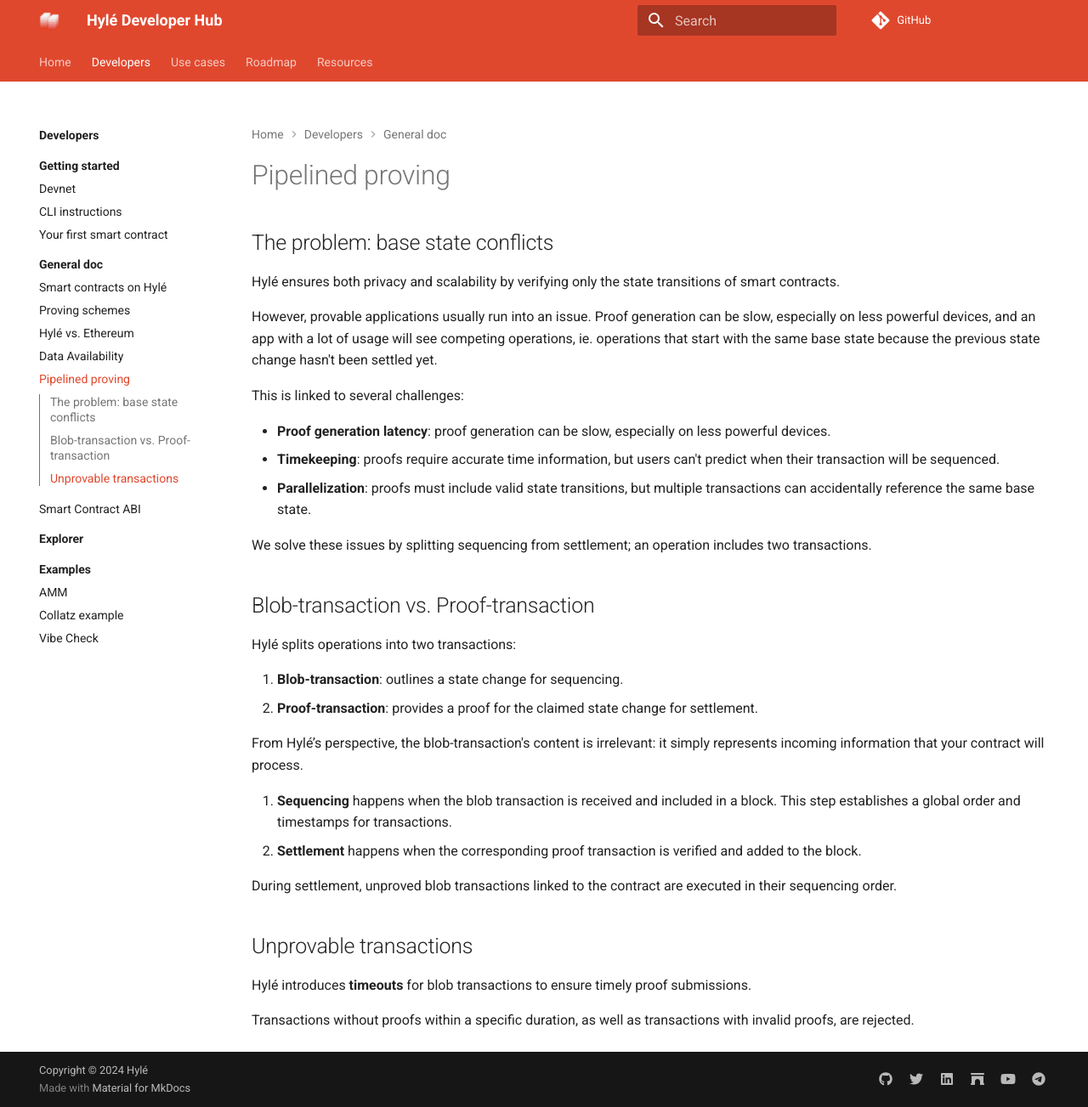
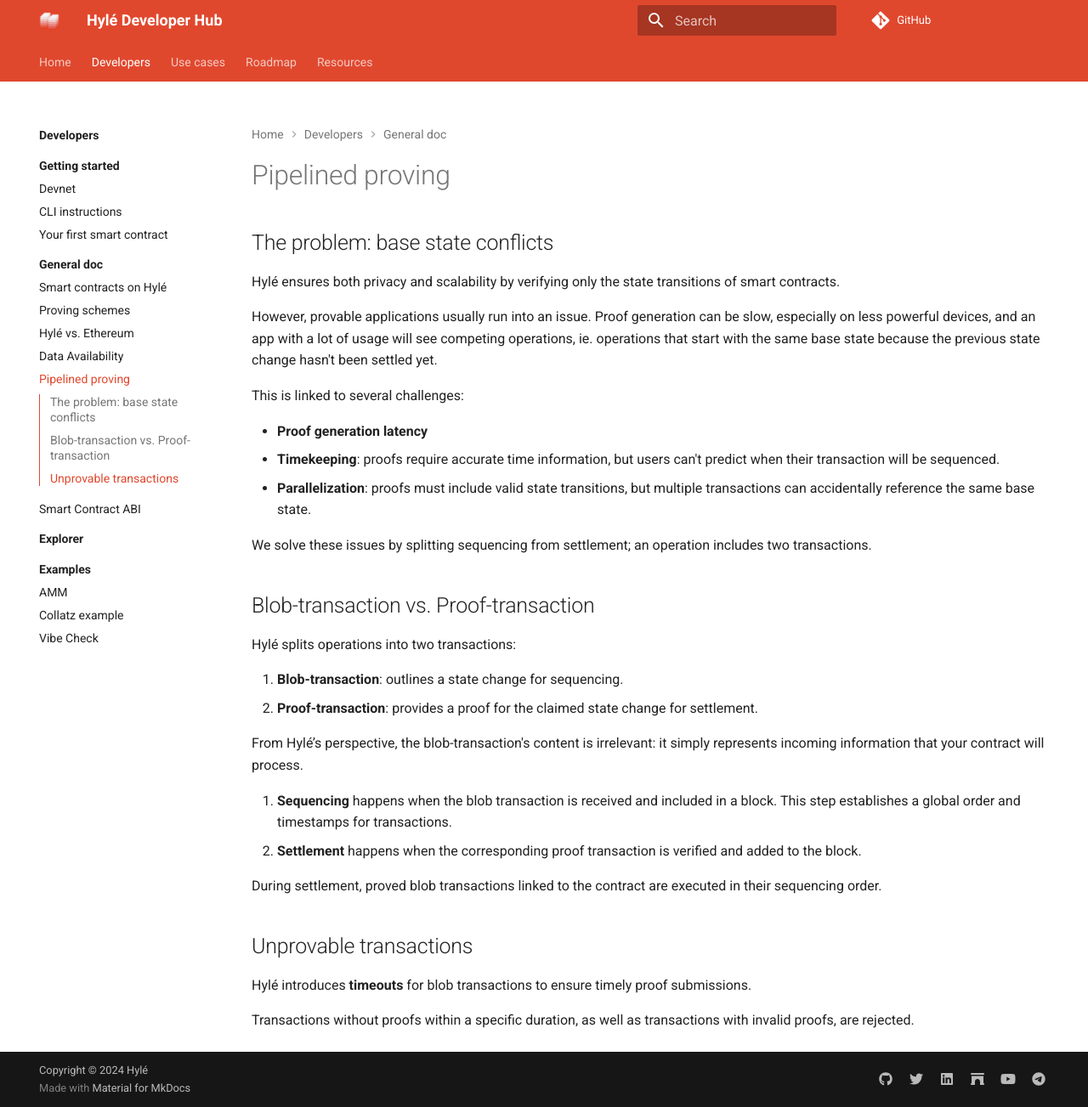
Before and after one commit to Hyle-org/devhub-hyle, an MkDocs documentation site: the page built from docs/developers/general-doc/pipelined-proving.md, in a window 1280 px wide and 1303 px high. Shown: the whole window at 85% size. Built offline with MkDocs 1.6.1 and Material for MkDocs 9.7.7, drawn with Linux system fonts in a browser that asks for light colours; comment, search, counter and statistics services are not loaded.

Commit message:
corrections by max

```diff
--- a/docs/developers/general-doc/pipelined-proving.md
+++ b/docs/developers/general-doc/pipelined-proving.md
@@ -8,7 +8,7 @@
 
 This is linked to several challenges:
 
-- **Proof generation latency**: proof generation can be slow, especially on less powerful devices.
+- **Proof generation latency**
 - **Timekeeping**: proofs require accurate time information, but users can't predict when their transaction will be sequenced.
 - **Parallelization**: proofs must include valid state transitions, but multiple transactions can accidentally reference the same base state.
 
@@ -26,7 +26,7 @@
 1. **Sequencing** happens when the blob transaction is received and included in a block. This step establishes a global order and timestamps for transactions.
 1. **Settlement** happens when the corresponding proof transaction is verified and added to the block.
 
-During settlement, unproved blob transactions linked to the contract are executed in their sequencing order.
+During settlement, proved blob transactions linked to the contract are executed in their sequencing order.
 
 ## Unprovable transactions
 
```
